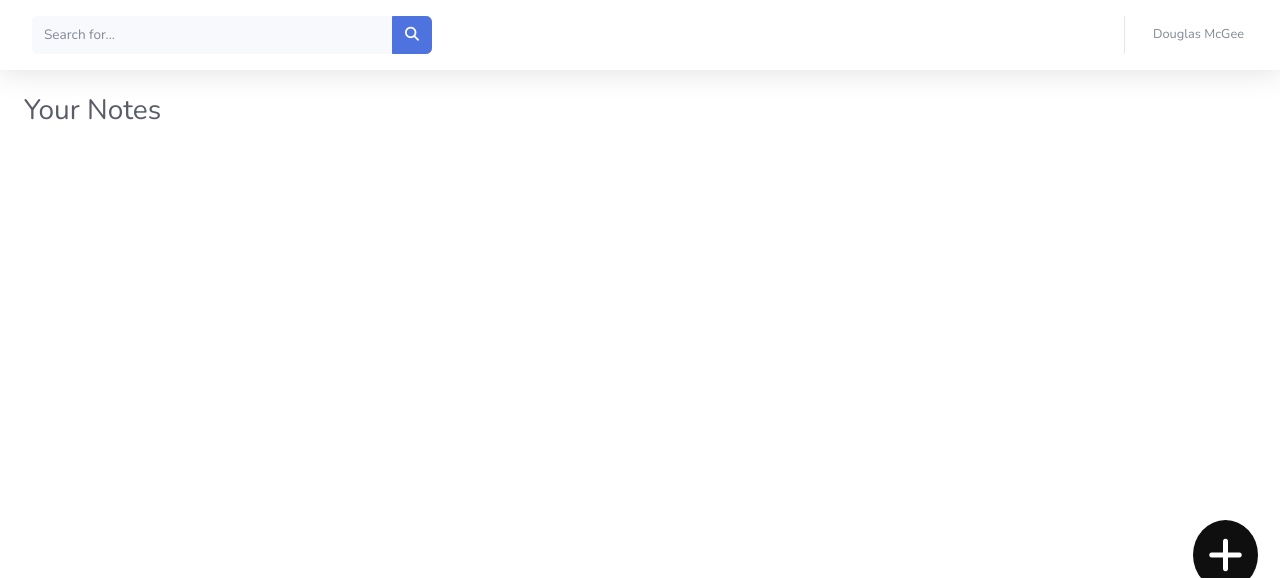
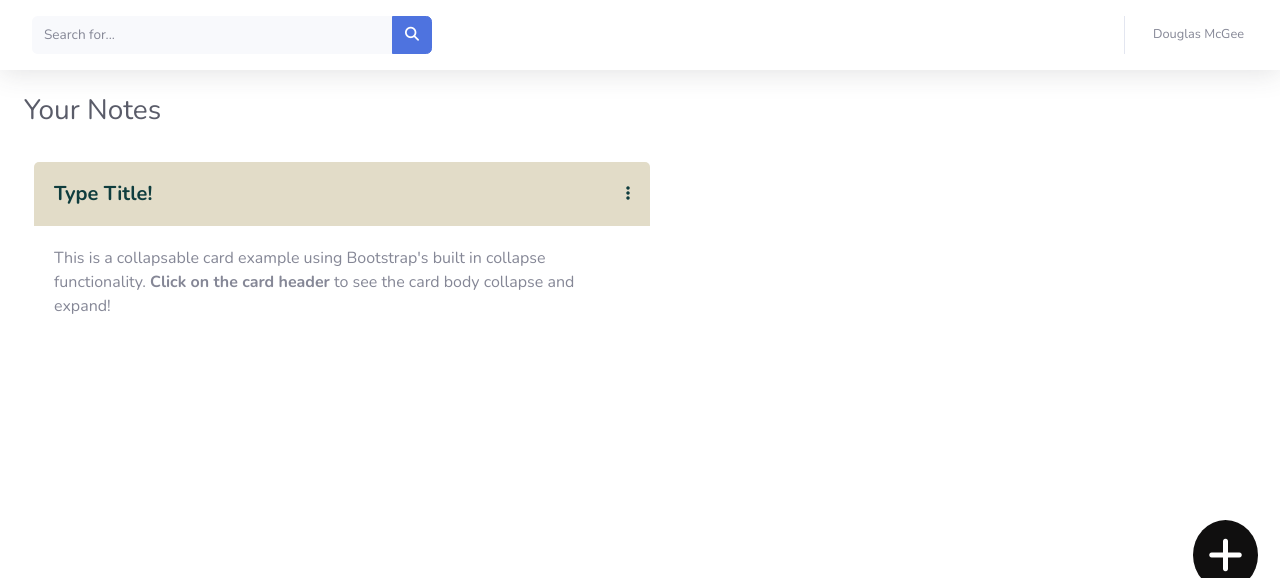
Before and after one commit to KenJaya270/enigmaNote, a PHP site: page /cards.html in a window 1280 px wide. Shown: the top 578 px of the page. Run offline with PHP 8.4, Linux system fonts and the light colour scheme; some libraries are stand-ins or nearby versions.

Commit message:
create card dropdown(problem)

```diff
--- a/cards.html
+++ b/cards.html
@@ -133,6 +133,37 @@
                     <!-- Collapsable Card Example -->
                     <div class="card-container " id="cards-container">
                         <!-- Card Header - Accordion -->
+                        <div class="cards">
+                            <div class="card-title-container">
+                                <div class="card-title-wrapper d-flex justify-content-between align-items-center">
+                                    <h6 class="m-0">Type Title!</h6>
+                                    <div class="action-icon-wrapper" >
+                                        <i id="action-icon" class="fa-solid fa-ellipsis-vertical"></i>
+                                    </div>
+                                </div>
+                            </div>
+                            <div class="action-to-note" id="action" hidden>
+                                <div class="action edit">
+                                    <i class="fa-solid fa-pen-to-square"></i>
+                                    <span>Edit</span>
+                                </div>
+                                <div class="action change-cover">
+                                    <i class="fa-solid fa-highlighter"></i>
+                                    <span>Change Cover</span>
+                                </div>
+                                <div class="action delete">
+                                    <i class="fa-solid fa-trash-can"></i>
+                                    <span>Delete</span>
+                                </div>
+                            </div>
+                            <div class="collapse show" id="collapseCardExample">
+                                <div class="card-body">
+                                    This is a collapsable card example using Bootstrap's built in collapse
+                                    functionality. <strong>Click on the card header</strong> to see the card body
+                                    collapse and expand!
+                                </div>
+                            </div>
+                        </div>
                     </div>
                 </div>
             </div>
--- a/css/cards.css
+++ b/css/cards.css
@@ -12,6 +12,7 @@
 
 .card-title-wrapper i{
     color: #0F3D3E;
+    /* font-size: 20px; */
 }
 
 .addNote-container .addNote-wrapper i{
@@ -25,6 +26,10 @@
     top: 520px;
     margin: 0 12px 12px 0;
     transition: 0.3s;
+}
+
+.card-title-wrapper i:hover{
+    cursor: pointer;
 }
 
 .addNote-container .addNote-wrapper i:hover{
@@ -43,5 +48,35 @@
 }
 
 .action-to-note{
-    background-color: #F1F1F1;
+    position: absolute;
+    z-index: 1;
+    background-color: #f1f1f1;
+    padding: 10px 5px;
+    border-radius: 10px;
+    /* display: none; */
 }
+
+.action-to-note div{
+    padding: 5px;
+    transition: 0.3s;
+}
+
+.action-to-note .delete{
+    margin: 3px 0 3px;
+}
+
+.action-to-note .delete:hover{
+    transition: 0.3s;
+    border-radius: 10px;
+    background-color: red;
+    color: white;
+}
+
+.action-to-note .change-cover:hover, .action-to-note .edit:hover{
+    transition: 0.3s;
+    border-radius: 10px;
+    color: white;
+    background-color: #0F3D3E;
+}
+
+.show{display: block;}
--- a/js/cards.js
+++ b/js/cards.js
@@ -1,14 +1,26 @@
+//add button
 const button = document.getElementById('addNote-container');
 const newdiv = `<div class="cards">
 <div class="card-title-container">
     <div class="card-title-wrapper d-flex justify-content-between align-items-center">
         <h6 class="m-0">Type Title!</h6>
-        <i class="fa-solid fa-ellipsis-vertical"></i>
-        <div class="dropdown-menu dropdown-menu-right shadow">
-            <div class="action">Change Cover</div>
-            <div class="action">Delete</div>
-            <div class="action">Edit</div>
+        <div class="action-icon-wrapper" >
+            <i id="actionIcon" class="fa-solid fa-ellipsis-vertical"></i>
         </div>
+    </div>
+</div>
+<div class="action-to-note" id="action" hidden>
+    <div class="action edit">
+        <i class="fa-solid fa-pen-to-square"></i>
+        <span>Edit</span>
+    </div>
+    <div class="action change-cover">
+        <i class="fa-solid fa-highlighter"></i>
+        <span>Change Cover</span>
+    </div>
+    <div class="action delete">
+        <i class="fa-solid fa-trash-can"></i>
+        <span>Delete</span>
     </div>
 </div>
 <!-- Card Content - Collapse -->
@@ -25,4 +37,21 @@ button.addEventListener('click', function(){
     const container = document.getElementById('cards-container');
 
     container.insertAdjacentHTML('afterbegin', newdiv);
+});
+
+//Action Button
+const action = document.querySelector('#action');
+
+const actionIcon = document.getElementById('action-icon');
+
+actionIcon.addEventListener('click', function(){
+    let clicked = 0;
+
+    if(clicked == 1){
+        action.removeAttribute('hidden');
+        clicked = 0;
+    }else if(clicked == 0) {
+        action.setAttribute('hidden', 'hidden');
+        clicked = 1;
+    }
 })
```
